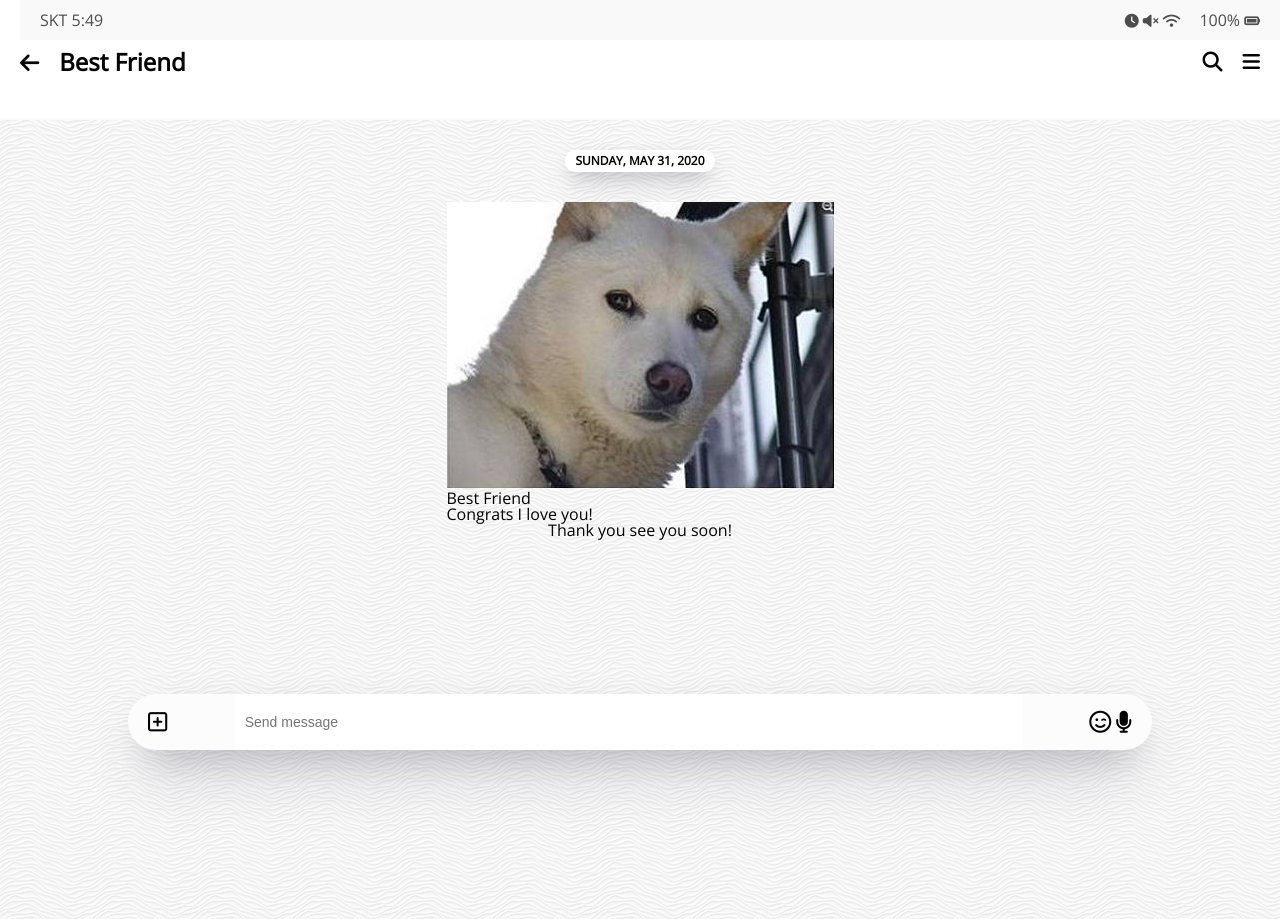
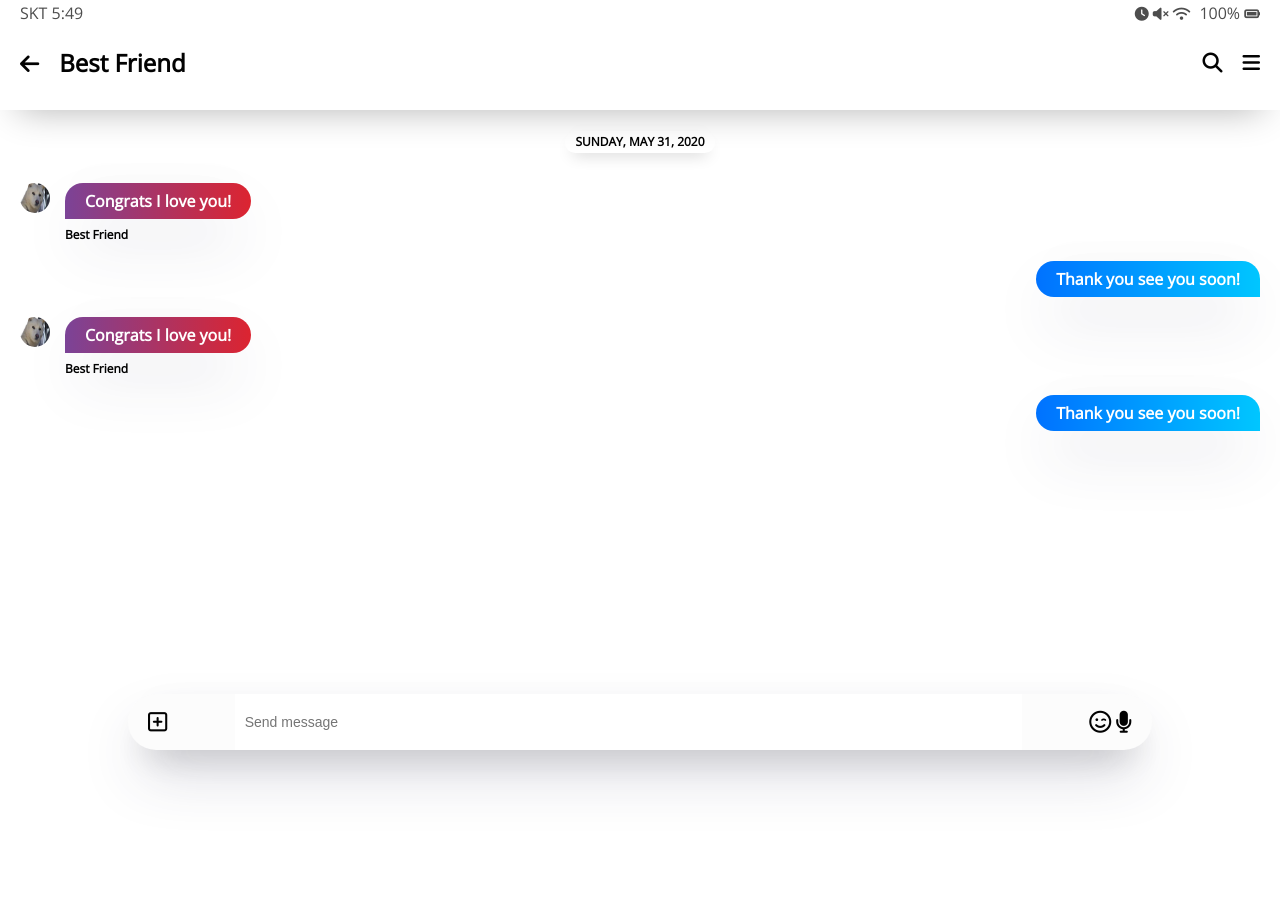
Before and after one commit to senor14/kakao-clone-2.0, a plain HTML site: page chat.html in a window 1280 px wide. After the commit the page ends 800 px from the top, so only its background shows below. Drawn offline with nearby package versions, Linux system fonts and the light colour scheme.

Commit message:
KakaoClone_css_3
css

```diff
--- a/chat.html
+++ b/chat.html
@@ -11,6 +11,7 @@
     <title>Chat | Kakao Clone</title>
   </head>
   <body class="chats-body">
+    <div class="header-wrapper">
       <div class="status-bar">
         <div class="status-bar__column">
           <span class="status-bar__clock">SKT 5:49</span>
@@ -39,25 +40,42 @@
           </span>
         </div>
       </header>
+    </div>
     <main class="chat-screen">
       <ul class="chat__messages">
         <span class="chat__timestamp">Sunday, May 31, 2020</span>
         <li class="incoming-message message">
           <img src="images/gyunbin.jpg" class="m-avatar message__avatar" />
           <div class="message__content">
+            <span class="message__bubble">
+              Congrats I love you!
+            </span>
             <span class="message__author">Best Friend</span>
-            <div class="message__bubble">
-              Congrats I love you!
           </div>
+        </li>
+        <li class="sent-message message">
+          <span class="message__timestamp"></span>
+          <div class="message__content">
+            <span class="message__bubble">
+              Thank you see you soon!
+            </span>
           </div>
-          <span class="message__timestamp"></span>
         </li>
         <li class="incoming-message message">
+          <img src="images/gyunbin.jpg" class="m-avatar message__avatar" />
           <div class="message__content">
+            <span class="message__bubble">
+              Congrats I love you!
+            </span>
+            <span class="message__author">Best Friend</span>
+          </div>
+        </li>
+        <li class="sent-message message">
           <span class="message__timestamp"></span>
-            <div class="message__bubble">
+          <div class="message__content">
+            <span class="message__bubble">
               Thank you see you soon!
-            </div>
+            </span>
           </div>
         </li>
       </ul>
--- a/css/chat.css
+++ b/css/chat.css
@@ -1,15 +1,26 @@
+.header-wrapper {
+  position: fixed;
+  top: 0px;
+  width: 100%;
+  padding: 5px 0px;
+  background-color: white;
+  box-shadow: 0 18px 36px -18px rgba(0, 0, 0, 0.3),
+    0 -12px 36px -8px rgba(0, 0, 0, 0.025);
+}
+
 .chats-body {
-  padding: 0;
+  padding: 10px 0px;
+  padding-top: 100px;
 }
 
 .chats-body .header,
 .chats-body .status-bar {
-  padding: 15px 20px;
+  padding: 0px 20px;
 }
 
-.chat-screen {
+.chat-body {
   background-image: url("../images/chatBg.png");
-  min-height: 100vh;
+  min-height: 1000vh;
 }
 
 .chat__write {
@@ -49,10 +60,11 @@
 
 .chat-screen .chat__messages {
   border-top: 1px solid #f7f7f7;
-  padding-top: 30px;
   display: flex;
   flex-direction: column;
   align-items: center;
+  padding: 0px 20px;
+  padding-top: 30px;
 }
 
 .chat__messages .chat__timestamp {
@@ -61,9 +73,60 @@
   padding: 5px 10px;
   border-radius: 10px;
   margin-bottom: 30px;
-  box-shadow: rgba(50, 50, 93, 0.25) 0px 13px 27px -5px,
-    rgba(0, 0, 0, 0.3) 0px 8px 16px -8px,
+  box-shadow: rgba(0, 0, 0, 0.3) 0px 8px 16px -8px,
     rgba(0, 0, 0, 0.024) 0px -6px 16px -6px;
   text-transform: uppercase;
   font-weight: 700;
 }
+
+.message {
+  display: flex;
+  align-items: flex-start;
+  margin-bottom: 20px;
+
+  margin-bottom: 20px;
+}
+
+.incoming-message {
+  align-self: flex-start;
+}
+
+.sent-message {
+  align-self: flex-end;
+}
+
+.incoming-message img {
+  width: 30px;
+  height: 30px;
+  border-radius: 15px;
+  margin-right: 15px;
+}
+
+.message .message__bubble {
+  background-color: white;
+  display: block;
+  box-shadow: 0 30px 60px -12px rgba(50, 50, 93, 0.25),
+    0 18px 36px -18px rgba(0, 0, 0, 0.3), 0 -12px 36px -8px rgba(0, 0, 0, 0.025);
+  padding: 10px 20px;
+  border-radius: 20px;
+  color: white;
+  font-weight: 600;
+}
+
+.incoming-message .message__author {
+  margin-top: 10px;
+  display: block;
+  font-weight: 600;
+  font-size: 12px;
+}
+
+.incoming-message .message__bubble {
+  border-bottom-left-radius: 0px;
+  color: white;
+  background-image: linear-gradient(to right, #7b4397, #dc2430);
+}
+
+.sent-message .message__bubble {
+  border-bottom-right-radius: 0px;
+  background-image: linear-gradient(to left, #00c6ff, #0072ff);
+}
--- a/css/find.css
+++ b/css/find.css
@@ -18,7 +18,7 @@
 }
 
 .find .header-btn__title {
-  margin-top: 30px;
+  margin-top: 20px;
   font-size: 14px;
 }
 
@@ -27,7 +27,7 @@
 }
 
 .find .find__recommended {
-  margin-top: 20px;
+  margin-top: 30px;
   padding-top: 15px;
   border-top: 1px solid #f7f7f7;
 }
--- a/css/header.css
+++ b/css/header.css
@@ -19,7 +19,6 @@
 .header .header__header-column {
   display: flex;
   align-items: center;
-  margin-top: 35px;
 }
 
 .header .header__back-btn {
--- a/css/more.css
+++ b/css/more.css
@@ -4,7 +4,6 @@
   margin-left: 10px;
   display: flex;
   align-items: center;
-  cursor: pointer;
 }
 
 .more__btn-list .more__btn,
@@ -13,6 +12,7 @@
   display: flex;
   flex-direction: column;
   align-items: center;
+  cursor: pointer;
 }
 
 .more__btn .more__btn-title {
@@ -40,6 +40,7 @@
   padding: 10px;
   display: flex;
   justify-content: center;
+  align-items: center;
   border-radius: 10px;
 }
 
--- a/css/nav-bar.css
+++ b/css/nav-bar.css
@@ -30,7 +30,6 @@
   background-color: #dc5d46;
   width: 18px;
   height: 18px;
-  text-align: center;
   display: flex;
   justify-content: center;
   align-items: center;
--- a/css/status-bar.css
+++ b/css/status-bar.css
@@ -1,14 +1,7 @@
 .status-bar {
-  position: fixed;
-  top: 0;
-  left: 20px;
-  right: 0;
-  height: 40px;
-  align-items: center;
   display: flex;
   justify-content: space-between;
   margin-bottom: 30px;
-  background-color: #f7f7f7;
   opacity: 0.7;
 }
 
@@ -17,5 +10,5 @@
 }
 
 .status-bar .status-bar__battery-level {
-  margin-left: 15px;
+  margin-left: 5px;
 }
```
Lines whose indentation alone changed are shown as unchanged.
